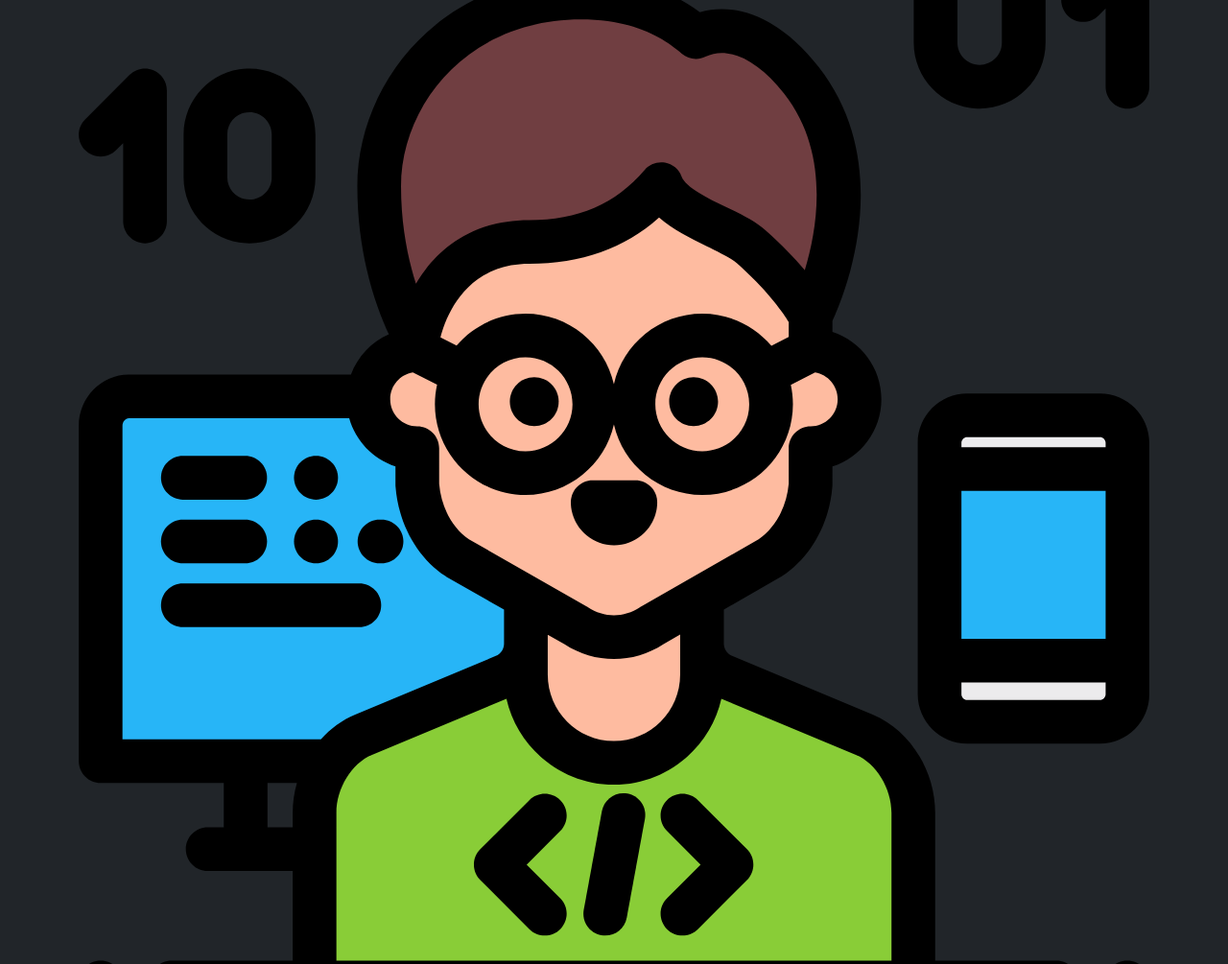
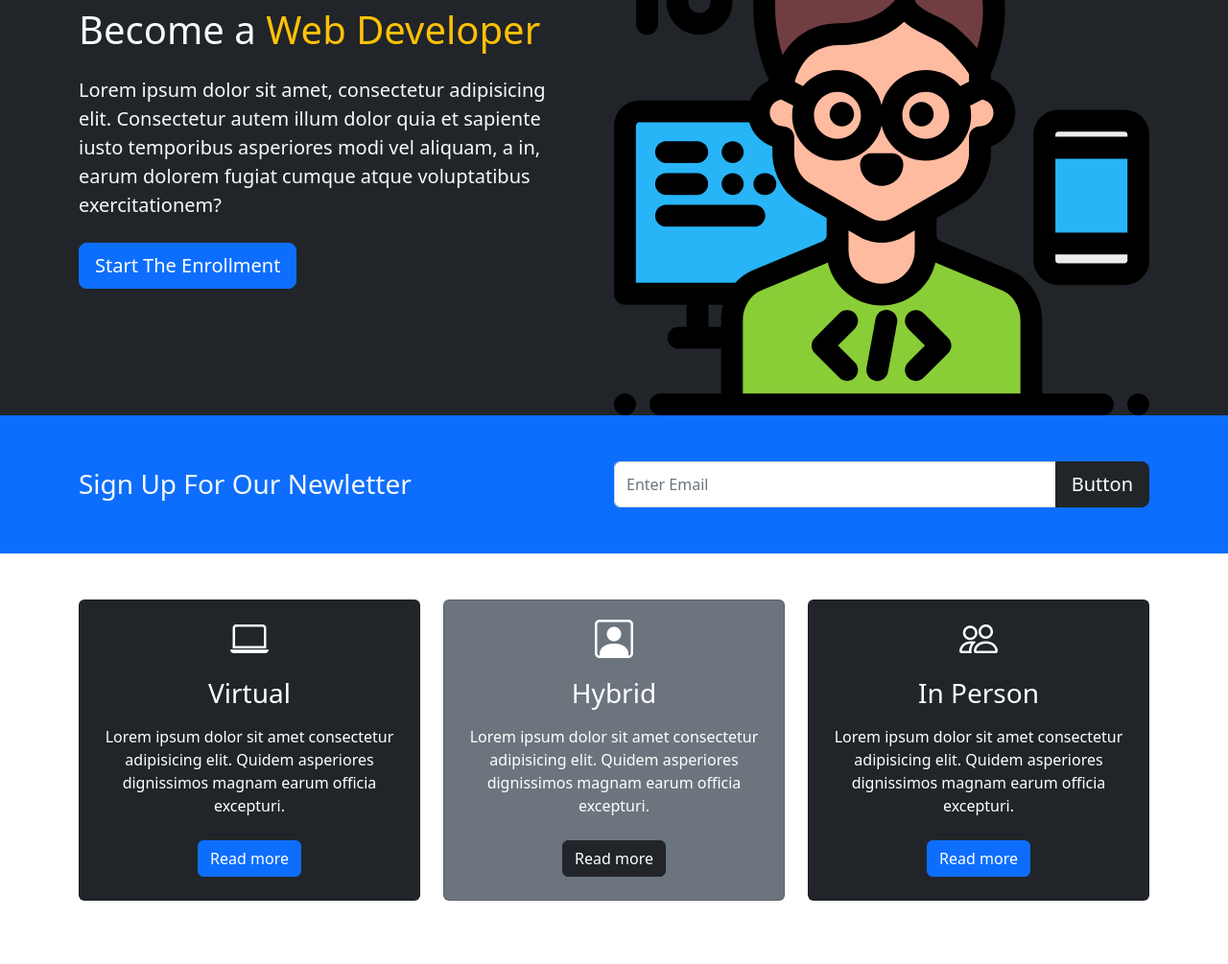
Before and after one commit to prabeenprabu/boot-camp, a plain HTML site: page index.html in a window 1280 px wide. Shown: the part 229-1234 px from the top of the page at 96% size. Drawn offline with nearby package versions, Linux system fonts and the light colour scheme.

Commit message:
boxes section finished

```diff
--- a/index.html
+++ b/index.html
@@ -13,13 +13,17 @@
             integrity="sha384-rbsA2VBKQhggwzxH7pPCaAqO46MgnOM80zW1RWuH61DGLwZJEdK2Kadq2F9CUG65"
             crossorigin="anonymous"
         />
+        <link
+            rel="stylesheet"
+            href="https://cdn.jsdelivr.net/npm/bootstrap-icons@1.3.0/font/bootstrap-icons.css"
+        />
         <link rel="stylesheet" href="css/style.css" />
     </head>
     <body>
         <!-- Navbar -->
         <nav class="navbar bg-dark navbar-dark navbar-expand-lg">
             <div class="container">
-                <a href="#" class="navbar-brand">Bootcamp</a>
+                <a href="#" class="navbar-brand">Bootstrap</a>
 
                 <button
                     type="button"
@@ -50,16 +54,121 @@
             </div>
         </nav>
         <!-- showcase -->
-        <section class="bg-dark text-light p-5 text-center">
+        <section
+            class="bg-dark text-light p-5 p-lg-0 pt-lg-5 text-center text-sm-start"
+        >
             <div class="container">
-                <div>
+                <div
+                    class="d-md-flex gap-5 align-items-center justify-content-center"
+                >
                     <div>
-                        <h1>Become a Web Developer</h1>
+                        <h1>
+                            Become a
+                            <span class="text-warning">Web Developer</span>
+                        </h1>
+                        <p class="lead my-4">
+                            Lorem ipsum dolor sit amet, consectetur adipisicing
+                            elit. Consectetur autem illum dolor quia et sapiente
+                            iusto temporibus asperiores modi vel aliquam, a in,
+                            earum dolorem fugiat cumque atque voluptatibus
+                            exercitationem?
+                        </p>
+                        <button class="btn btn-primary btn-lg">
+                            Start The Enrollment
+                        </button>
                     </div>
-                    <img src="img/programmer-.svg" alt="" />
+                    <img
+                        class="img-fluid w-50 d-none d-sm-block"
+                        src="img/programmer-.svg"
+                        alt=""
+                    />
                 </div>
             </div>
         </section>
+        <!-- ---newletter--- -->
+        <section class="bg-primary text-light p-3 p-md-5">
+            <div class="container">
+                <div
+                    class="d-md-flex justify-content-between align-items-center"
+                >
+                    <h3 class="mb-3 mb-md-0">Sign Up For Our Newletter</h3>
+                    <div class="input-group new-input">
+                        <input
+                            type="text"
+                            class="form-control"
+                            placeholder="Enter Email"
+                        />
+                        <button class="btn btn-dark btn-lg">Button</button>
+                    </div>
+                </div>
+            </div>
+        </section>
+
+        <!-- --------boxes---- -->
+        <section class="p-3 p-md-5">
+            <div class="container">
+                <div class="row gy-3 gy-md-0">
+                    <div class="col-md">
+                        <div class="card bg-dark text-white">
+                            <div class="card-body text-center">
+                                <h1 class="mb-3">
+                                    <i class="bi bi-laptop"></i>
+                                </h1>
+                                <h3 class="card-title mb-3">Virtual</h3>
+                                <p class="card-text">
+                                    Lorem ipsum dolor sit amet consectetur
+                                    adipisicing elit. Quidem asperiores
+                                    dignissimos magnam earum officia excepturi.
+                                </p>
+                                <a href="#" class="btn btn-primary my-2"
+                                    >Read more</a
+                                >
+                            </div>
+                        </div>
+                    </div>
+
+                    <div class="col-md">
+                        <div class="card bg-secondary text-white">
+                            <div class="card-body text-center">
+                                <h1 class="mb-3">
+                                    <i class="bi bi-person-square"></i>
+                                </h1>
+                                <h3 class="card-title mb-3">Hybrid</h3>
+                                <p class="card-text">
+                                    Lorem ipsum dolor sit amet consectetur
+                                    adipisicing elit. Quidem asperiores
+                                    dignissimos magnam earum officia excepturi.
+                                </p>
+                                <a href="#" class="btn btn-dark my-2"
+                                    >Read more</a
+                                >
+                            </div>
+                        </div>
+                    </div>
+
+                    <div class="col-md">
+                        <div class="card bg-dark text-white">
+                            <div class="card-body text-center">
+                                <h1 class="mb-3">
+                                    <i class="bi bi-people"></i>
+                                </h1>
+                                <h3 class="card-title mb-3">In Person</h3>
+                                <p class="card-text">
+                                    Lorem ipsum dolor sit amet consectetur
+                                    adipisicing elit. Quidem asperiores
+                                    dignissimos magnam earum officia excepturi.
+                                </p>
+                                <a href="#" class="btn btn-primary my-2"
+                                    >Read more</a
+                                >
+                            </div>
+                        </div>
+                    </div>
+                </div>
+            </div>
+        </section>
+
+        <!-- ------learn section-------- -->
 
         <script
             src="https://cdn.jsdelivr.net/npm/bootstrap@5.2.3/dist/js/bootstrap.bundle.min.js"
```
